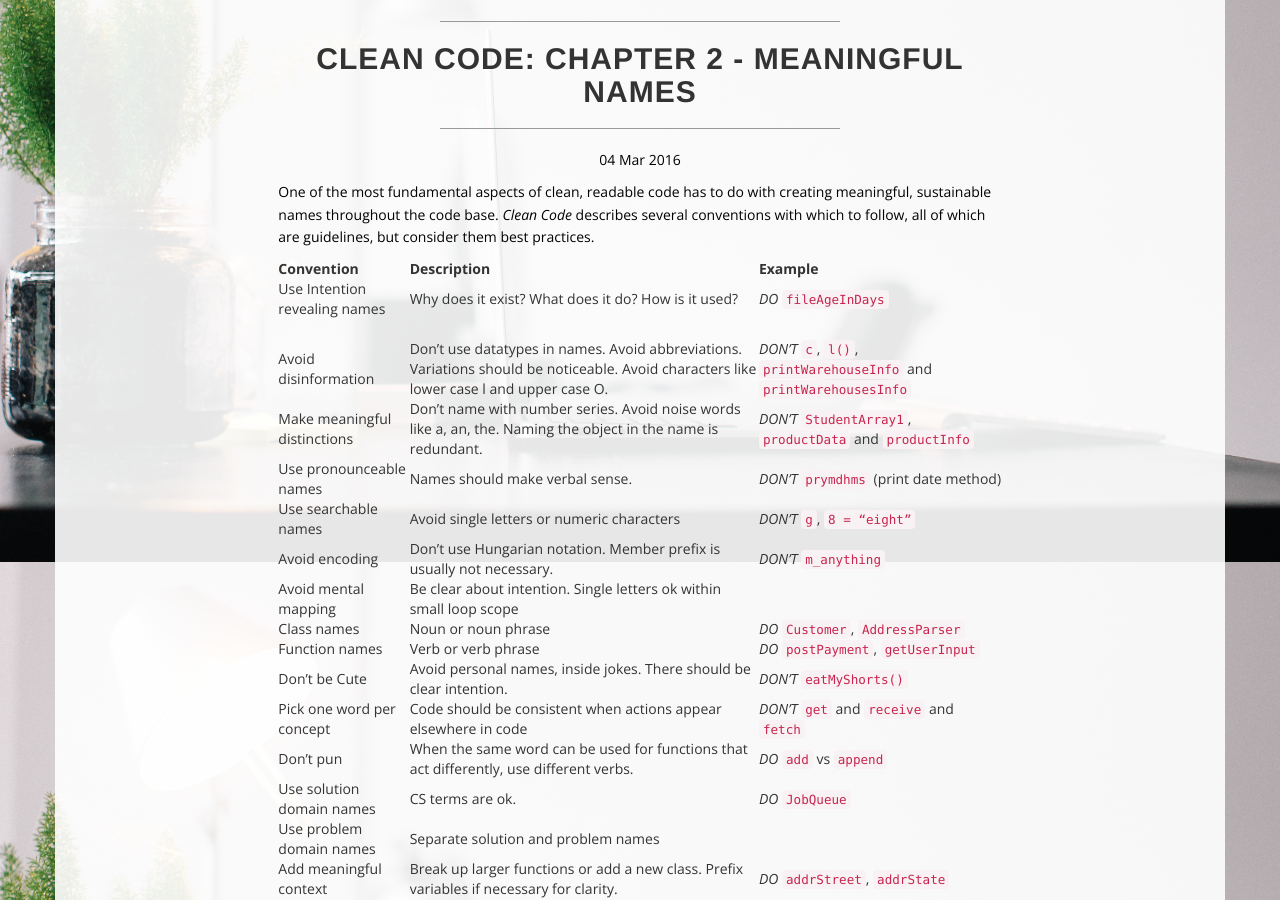
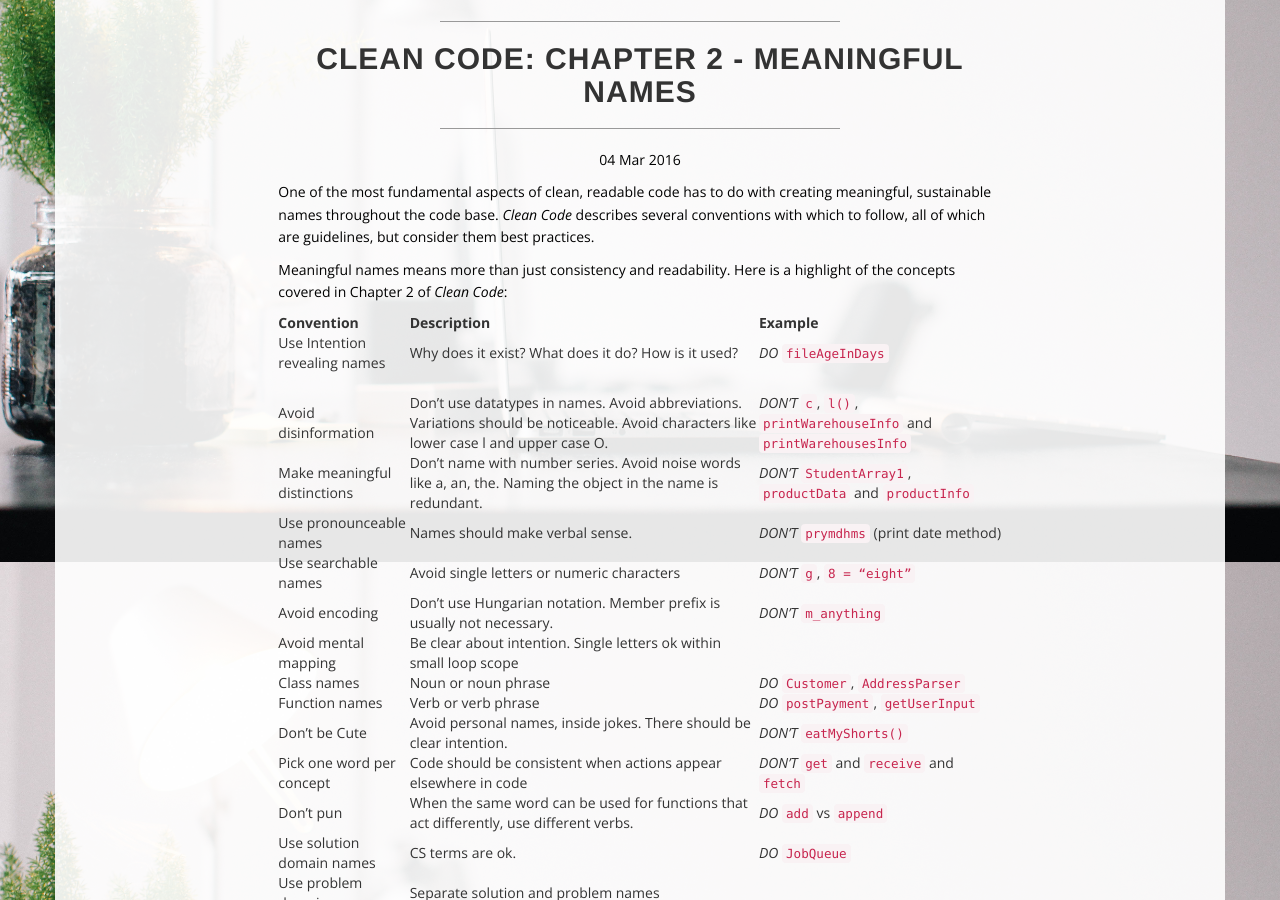
Before and after one commit to voilawalla/voilawalla.github.io, a Jekyll site: the page built from _posts/2016-03-04-clean-code-chapter-2-meaningful-names.md, in a window 1280 px wide and 900 px high, scrolled down 338 px. Built offline with Jekyll 4.4.1, drawn with Linux system fonts in a browser that asks for light colours; nearby versions of some CDN libraries; some web fonts are replaced; library files that are not in the unit come from our copies.

Commit message:
Add paragraph to describe table

```diff
--- a/_posts/2016-03-04-clean-code-chapter-2-meaningful-names.md
+++ b/_posts/2016-03-04-clean-code-chapter-2-meaningful-names.md
@@ -5,6 +5,8 @@ date: 2016-03-04
 ---
 
 One of the most fundamental aspects of clean, readable code has to do with creating meaningful, sustainable names throughout the code base. *Clean Code* describes several conventions with which to follow, all of which are guidelines, but consider them best practices.
+
+Meaningful names means more than just consistency and readability. Here is a highlight of the concepts covered in Chapter 2 of *Clean Code*:
 
 Convention | Description | Example
 --- | --- | ---
```
